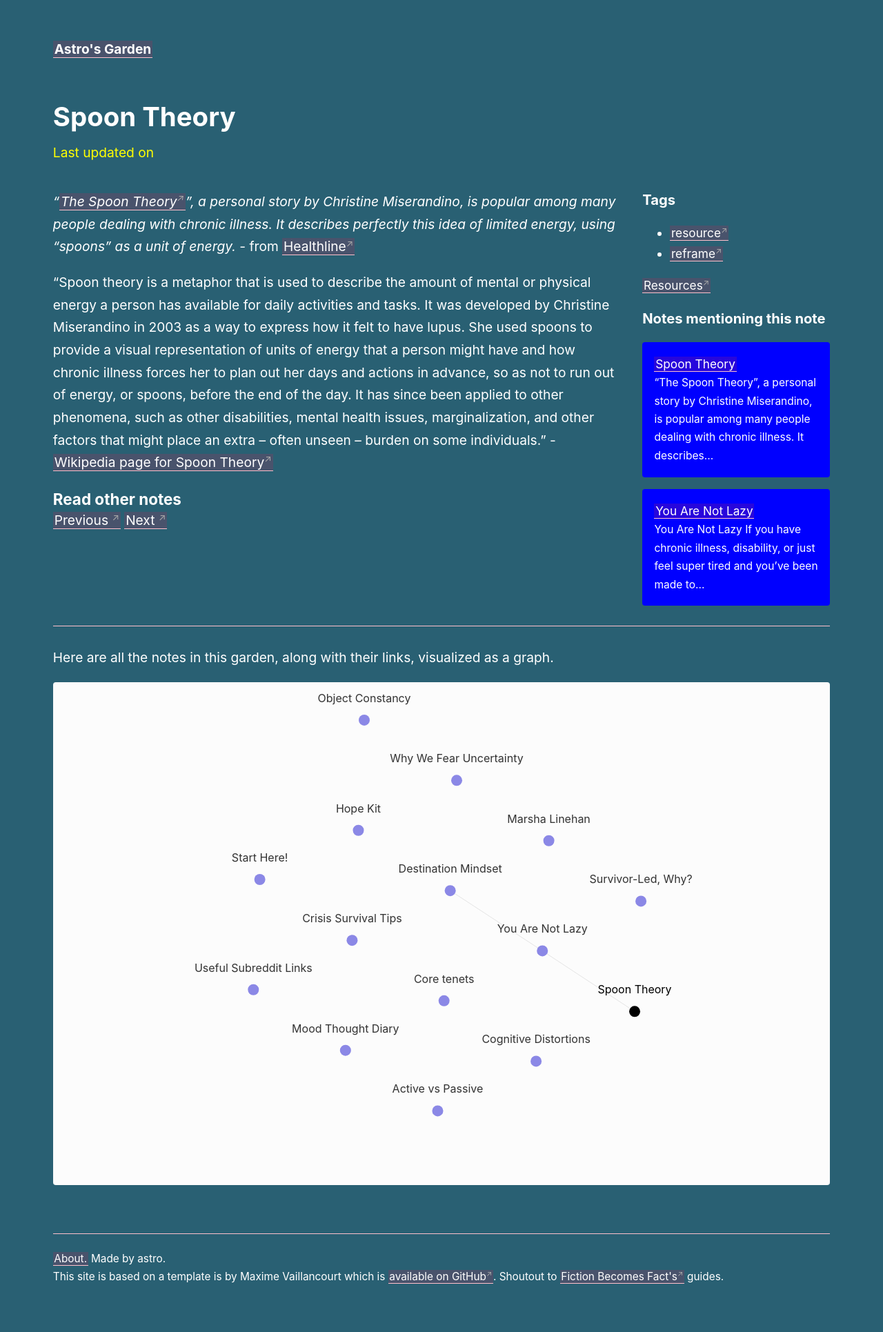
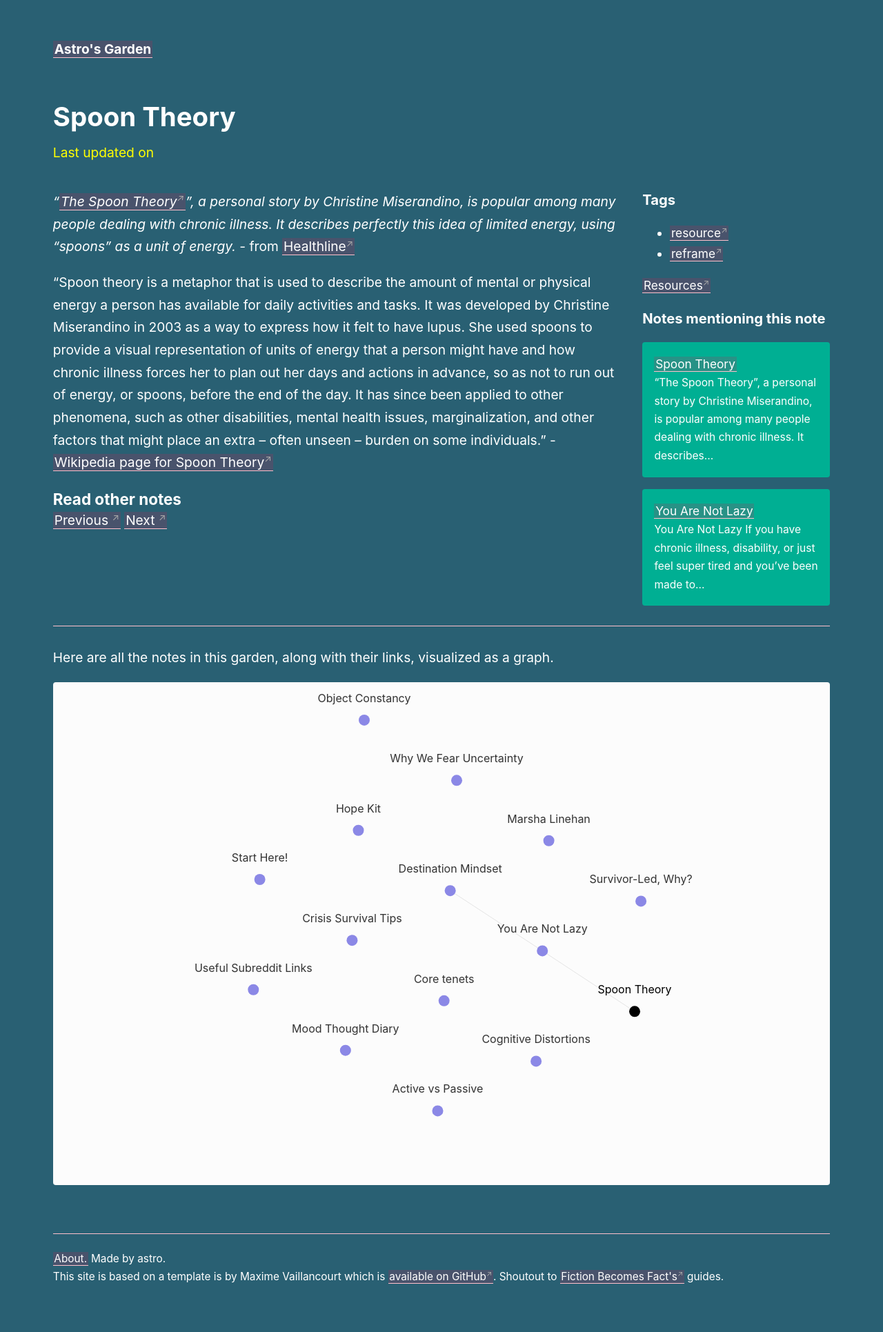
Before and after one commit to corvusdeinanis/astrosgarden, a Jekyll site: the page built from _notes/Spoon Theory.md, in a window 1280 px wide. Shown: the whole page at 69% size. Built offline with Jekyll 4.4.1, drawn with Linux system fonts in a browser that asks for light colours.

Commit message:
Update _style.css

```diff
--- a/_sass/_style.css
+++ b/_sass/_style.css
@@ -97,7 +97,7 @@ body {
 	}
 }
  .backlink-box {
-	 background: blue;
+	 background: #00af93 ;
 	 padding: 1em;
 	 border-radius: 4px;
 }
```
